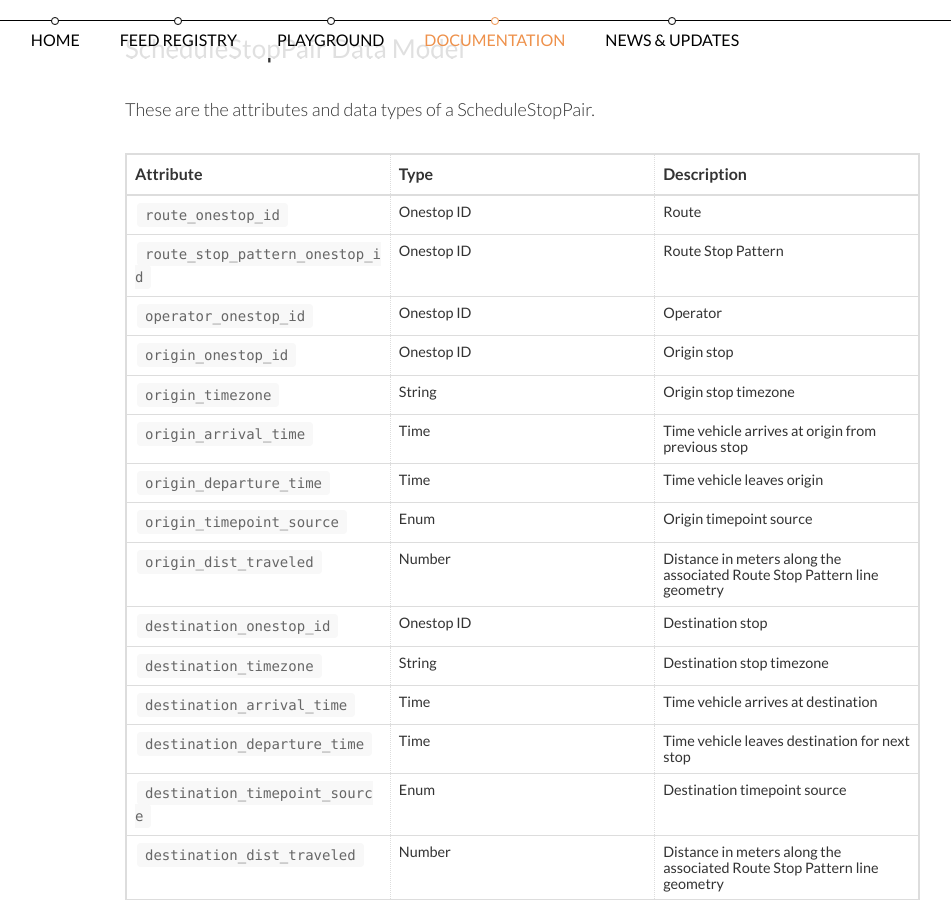
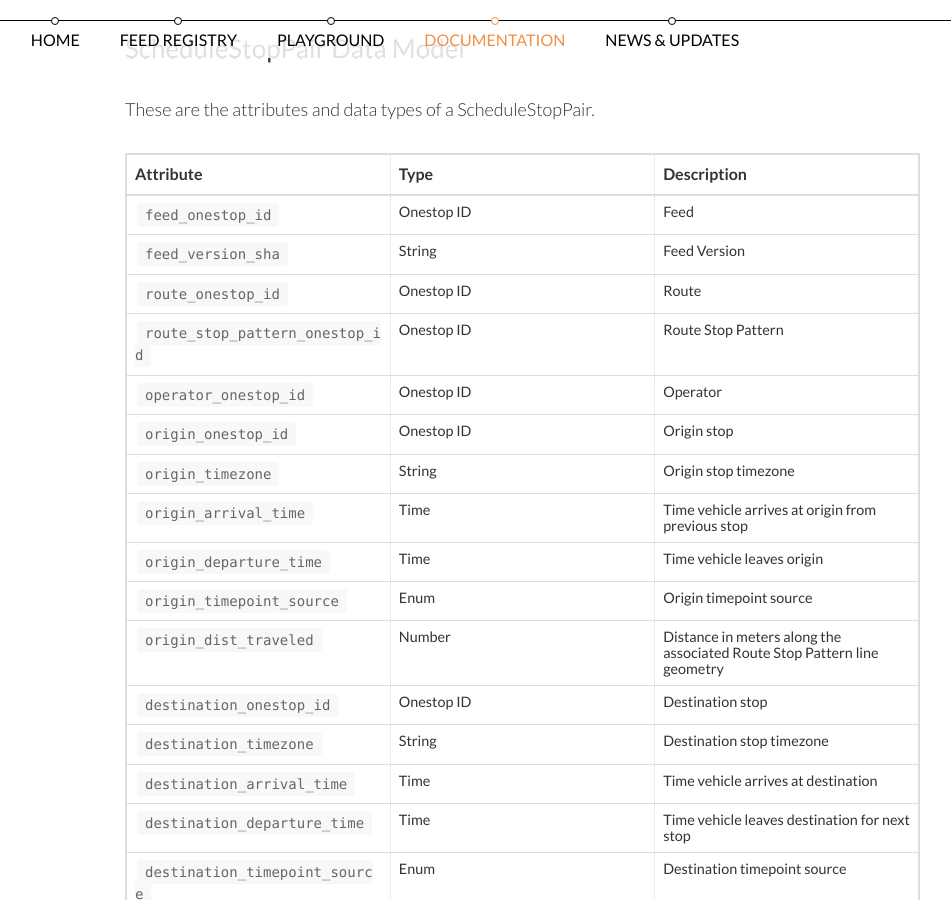
Before and after one commit to transitland/www-transit-land, a Jekyll site: the page built from documentation/datastore/schedules.md, in a window 1280 px wide and 900 px high, scrolled down 1178 px. Shown: the whole window, without its empty margins (255-1206 px from the left). Built offline with Jekyll 4.4.1, drawn with Linux system fonts in a browser that asks for light colours; nearby versions of some CDN libraries.

Commit message:
Add missing attributes

```diff
--- a/documentation/datastore/schedules.md
+++ b/documentation/datastore/schedules.md
@@ -15,6 +15,8 @@ These are the attributes and data types of a ScheduleStopPair.
 
 | Attribute | Type | Description |
 |-----------|------|---------|
+| `feed_onestop_id`               | Onestop ID | Feed |
+| `feed_version_sha`              | String | Feed Version |
 | `route_onestop_id`             | Onestop ID | Route |
 | `route_stop_pattern_onestop_id` | Onestop ID | Route Stop Pattern |
 | `operator_onestop_id`         | Onestop ID | Operator |
@@ -49,6 +51,7 @@ These are the attributes and data types of a ScheduleStopPair.
 | `frequency_headway_seconds`    | Integer | Frequency-based schedule headway, in seconds |
 | `frequency_start_time`         | Time | Start of frequency based schedule |
 | `frequency_end_time`           | Time | End of frequency based schedule |
+
 
 ## Data types
 
```
